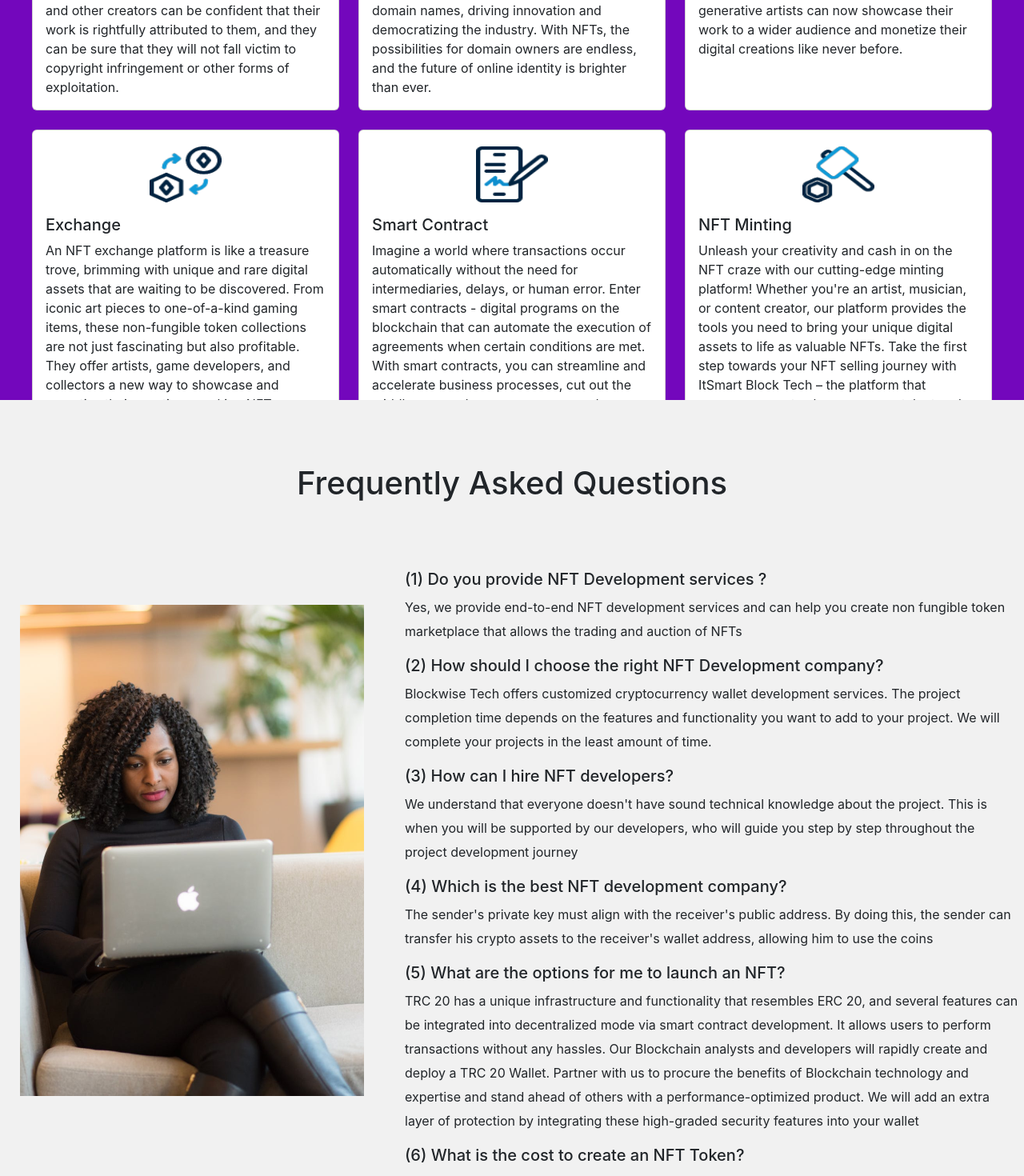
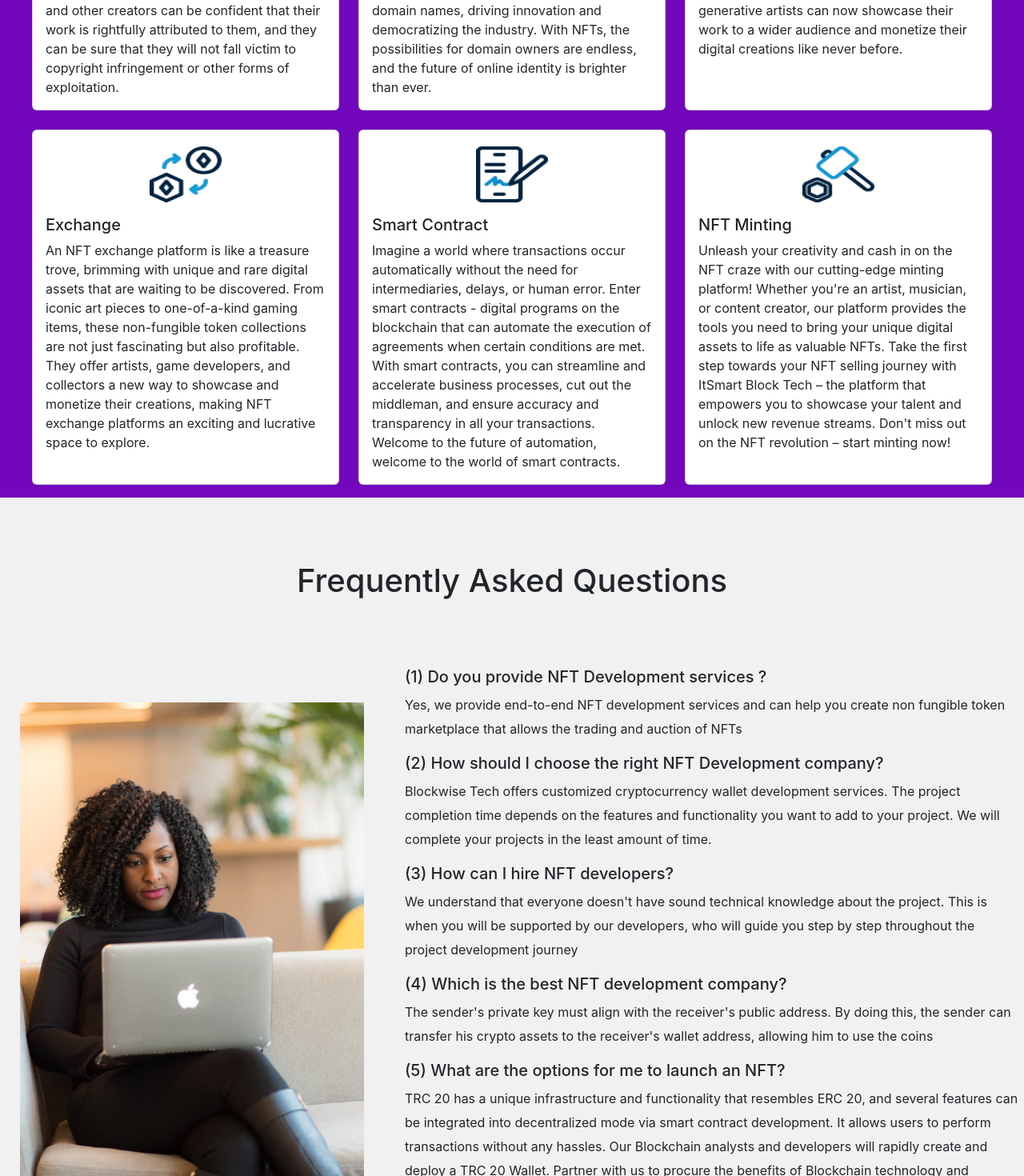
Before and after one commit to placeparks/Blockwise-tech, a React (Create React App) app: page /Nft in a window 1280 px wide. Shown: the part 2578-4048 px from the top of the page at 80% size. Built offline with nearby package versions, Linux system fonts and the light colour scheme.

Commit message:
Update FAQ.module.css

```diff
--- a/src/components/Nft/FAQ.module.css
+++ b/src/components/Nft/FAQ.module.css
@@ -61,7 +61,7 @@ border-radius: 0px;
     position: absolute;
     height: fit-content;
     width: 100%;
-    top: 3078px;
+    top: 3200px;
 
     background: #F1F1F1;
     border-radius: 0px;
```
